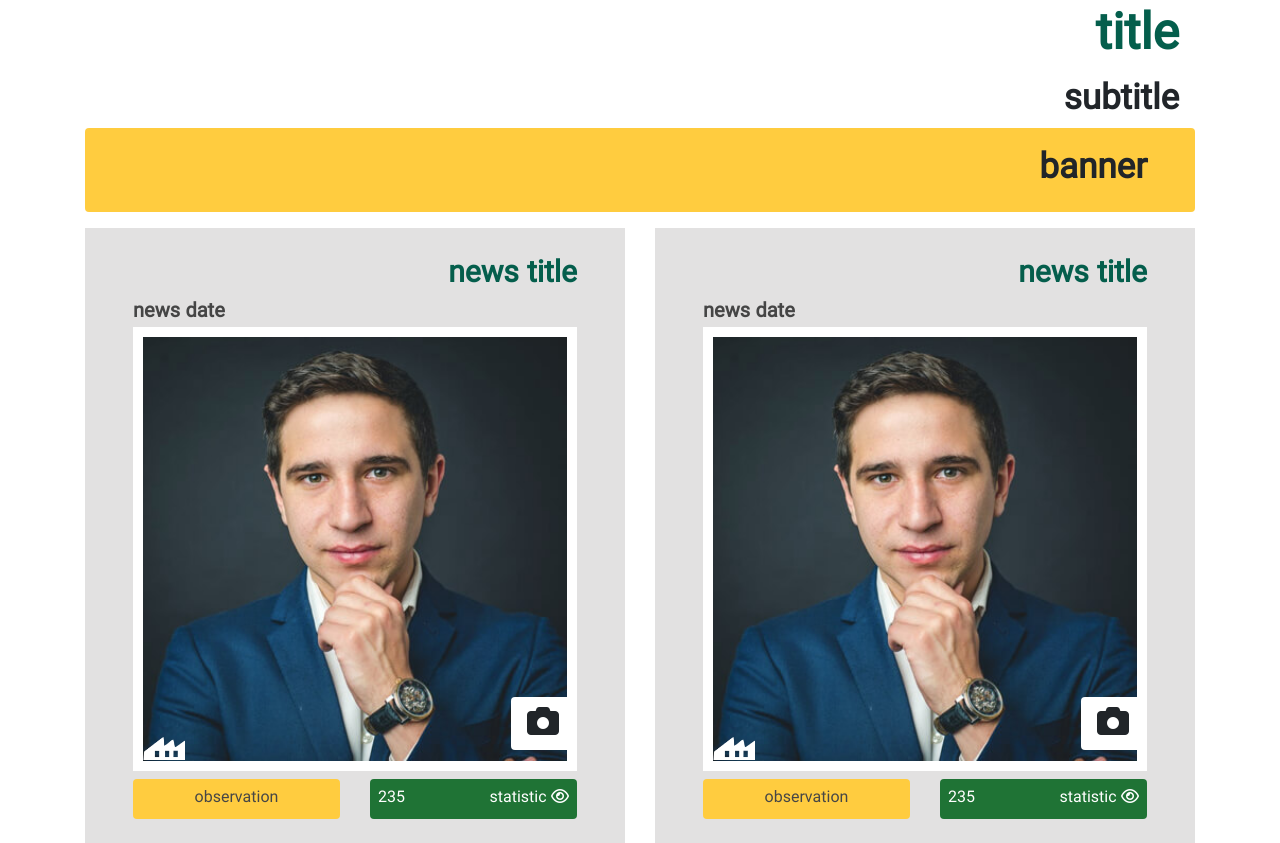
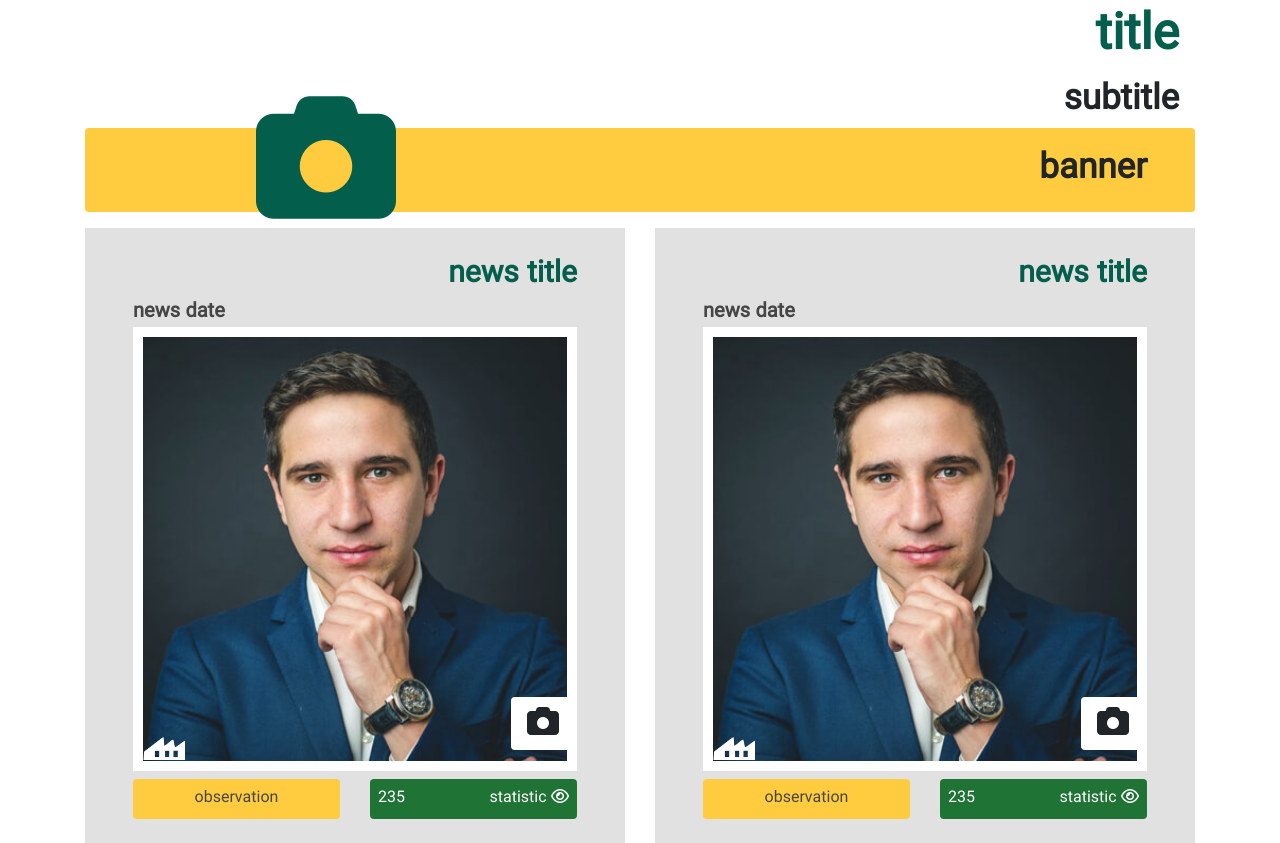
Before and after one commit to kasrarsh/techPark, a plain HTML site: page album.html in a window 1280 px wide. Shown: the top 843 px of the page. Drawn offline with Linux system fonts and the light colour scheme.

Commit message:
camera icon added to banner

```diff
--- a/album.html
+++ b/album.html
@@ -21,11 +21,19 @@
 
 </head>
 <body>
-<div class="album">
+<div class="album position-relative">
     <div class="container">
+
         <div class="title font-weight-bolder pr-3">title</div>
         <div class="subtitle font-weight-bold pr-3">subtitle</div>
-        <div class="banner font-weight-bold rounded p-3 pr-5">banner</div>
+        <div class="banner font-weight-bold rounded  p-3 pr-5">
+            <div class="text">banner</div>
+            <div class="banner-camera position-absolute">
+                <i class="fa fa-camera fa-4x"></i>
+            </div>
+
+        </div>
+
         <div class="news">
             <div class="row">
                 <div class="col-md-6">
--- a/css/style.css
+++ b/css/style.css
@@ -527,6 +527,11 @@ a{
 .album .banner{
     font-size: 35px;
 }
+.album .banner-camera{
+    left: 20%;
+    color: #045e4c;
+    top: 2.5em;
+}
 .album .title ,.archived-news .title{
     color: #045e4c;
     font-size: 50px;
```
